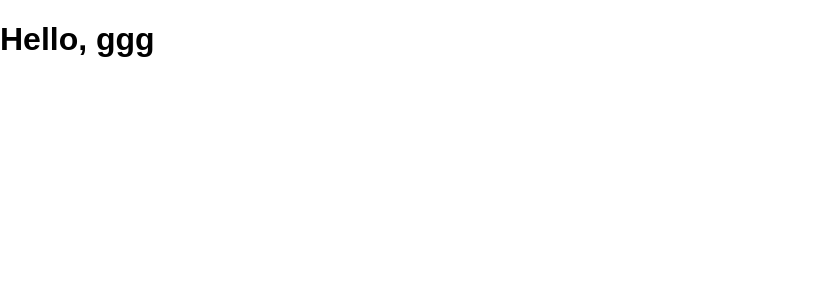
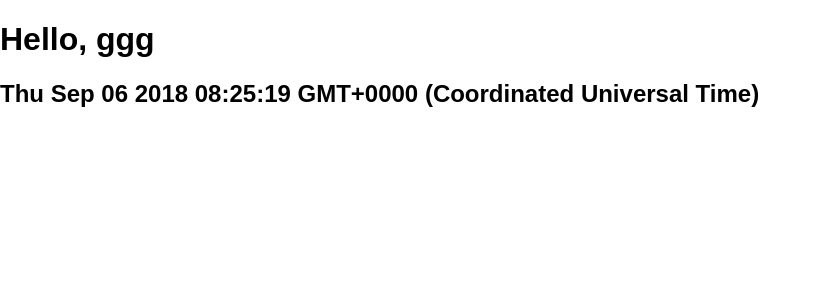
Before and after one commit to gyzdgh/project-react, a React (Create React App) app: page / in a window 1280 px wide. Shown: the top 300 px of the page, without its empty margins (0-821 px from the left). Built offline with nearby package versions, Linux system fonts and the light colour scheme.

Commit message:
add state 组件

```diff
--- a/src/welcome.js
+++ b/src/welcome.js
@@ -1,9 +1,20 @@
 import React from 'react';
 
 class Welcome extends React.Component {
-  render() {
-    return <h1>Hello, {this.props.name}</h1>;
-  }
+    constructor(props) {
+        super(props)
+        this.state = {
+            date: new Date()
+        }
+    }
+    render() {
+        return (
+            <div>
+                <h1>Hello, {this.props.name}</h1>
+                <h2>{this.state.date.toString()}</h2>
+            </div>
+        )
+    }
 }
 
 export default Welcome
```
Also changed, not shown: 7 other files (tests, documents, lock files or other folders).
